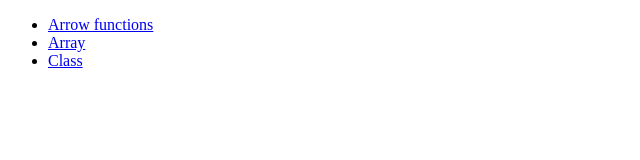
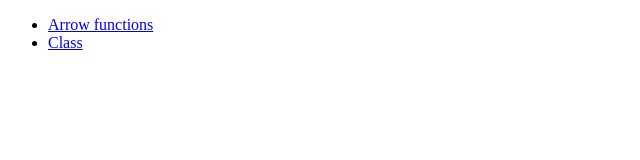
Before and after one commit to GabrielDelepine/es2015-examples, a website built with webpack: page index.html in a window 1280 px wide. Shown: the full height of the page, 0-640 px from the left. Built offline with nearby package versions, Linux system fonts and the light colour scheme.

Commit message:
remove array example

```diff
--- a/examples/array/main.js
+++ /dev/null
@@ -1,3 +0,0 @@
-'use strict';
-
-(() => { console.info("array"); })();
--- a/index.html
+++ b/index.html
@@ -12,9 +12,6 @@
 			<a href="/examples/arrow-functions/">Arrow functions</a>
 		</li>
 		<li>
-			<a href="/examples/array/">Array</a>
-		</li>
-		<li>
 			<a href="/examples/class/">Class</a>
 		</li>
 	</ul>
```
